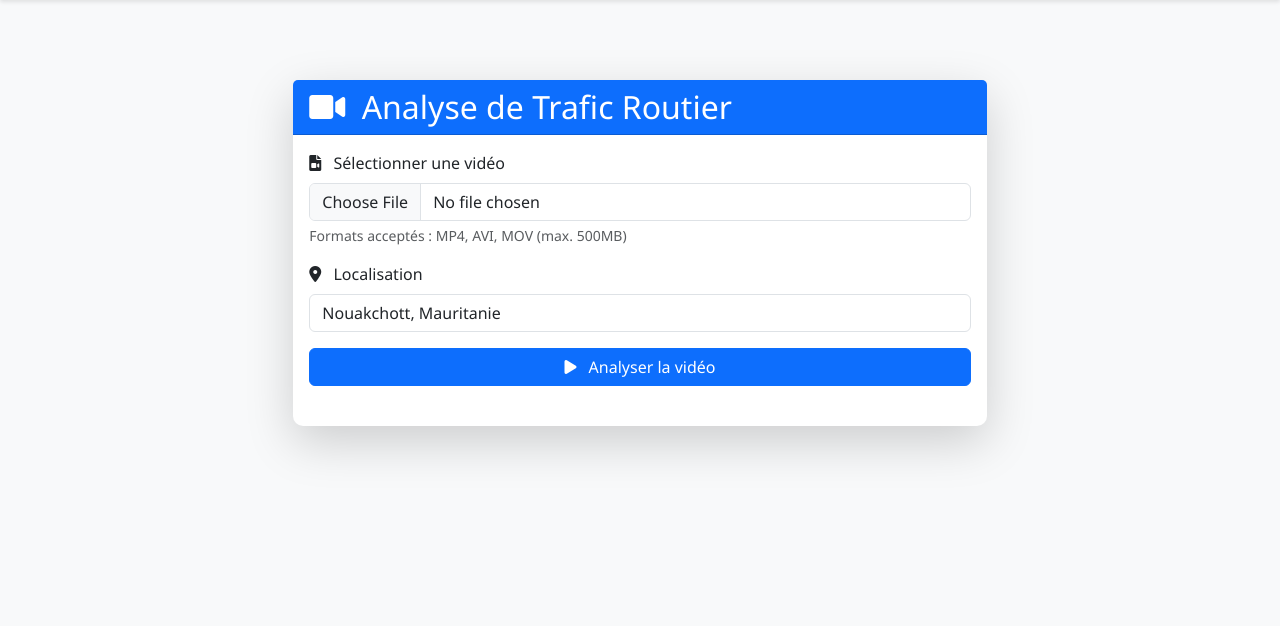
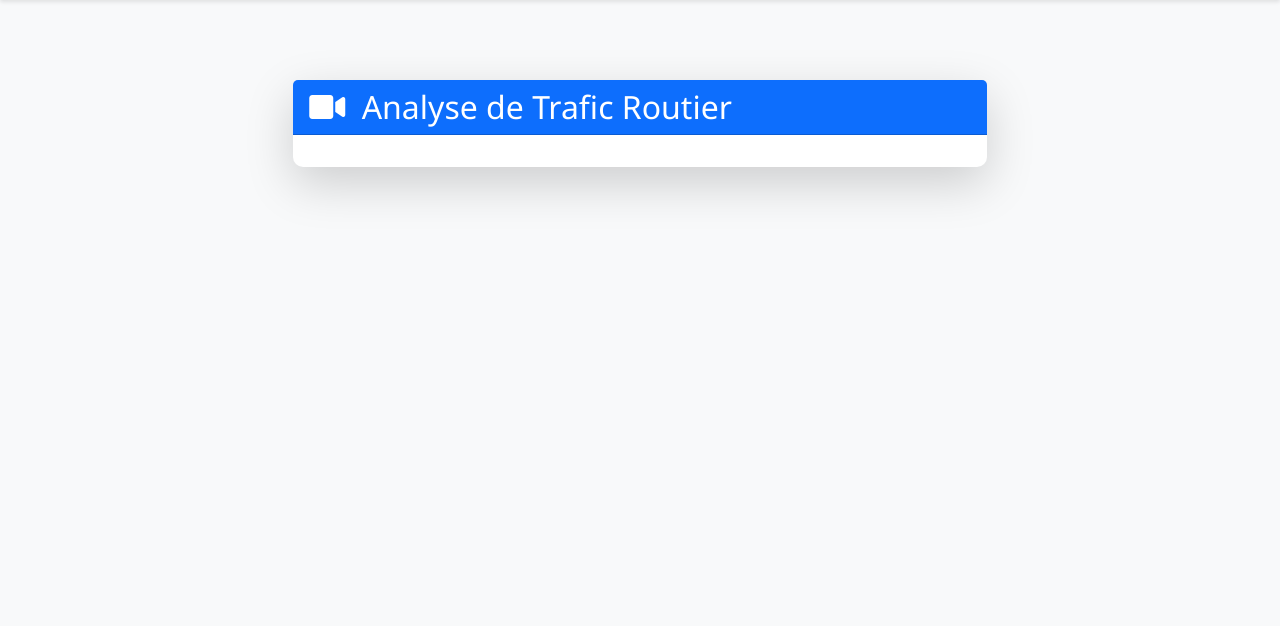
Before and after one commit to AmadouMamadouDiallo/Detection-et-Analyse-du-trafic-routier-en-Mauritanie, a Django app: page / in a window 1280 px wide. Shown: the part 56-682 px from the top of the page. Run offline with Django 4.2, Linux system fonts and the light colour scheme.

Commit message:
Commit my django project

```diff
--- a/traffic_app/templates/index.html
+++ b/traffic_app/templates/index.html
@@ -13,30 +13,7 @@
                 </div>
                 <div class="card-body">
                     <!-- Section Upload -->
-                    <div class="upload-section mb-4">
-                        <form id="video-upload-form" enctype="multipart/form-data">
-                            <div class="mb-3">
-                                <label for="video" class="form-label">
-                                    <i class="fas fa-file-video me-2"></i>
-                                    Sélectionner une vidéo
-                                </label>
-                                <input type="file" class="form-control" id="video" name="video" accept="video/*" required>
-                                <div class="form-text">Formats acceptés : MP4, AVI, MOV (max. 500MB)</div>
-                            </div>
-                            <div class="mb-3">
-                                <label for="location" class="form-label">
-                                    <i class="fas fa-map-marker-alt me-2"></i>
-                                    Localisation
-                                </label>
-                                <input type="text" class="form-control" id="location" name="location"
-                                       value="Nouakchott, Mauritanie" required>
-                            </div>
-                            <button type="submit" class="btn btn-primary w-100">
-                                <i class="fas fa-play me-2"></i>
-                                Analyser la vidéo
-                            </button>
-                        </form>
-                    </div>
+
 
                     <!-- Section Loading -->
                     <div id="loading" class="text-center p-4" style="display: none;">
```
